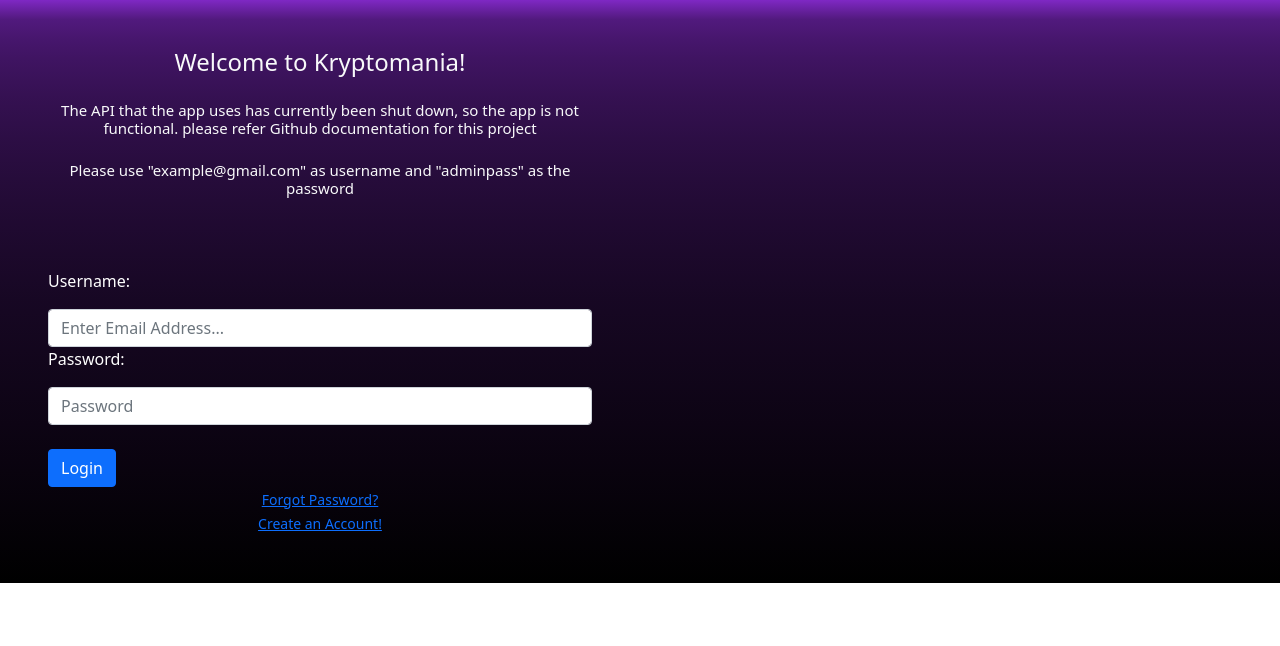
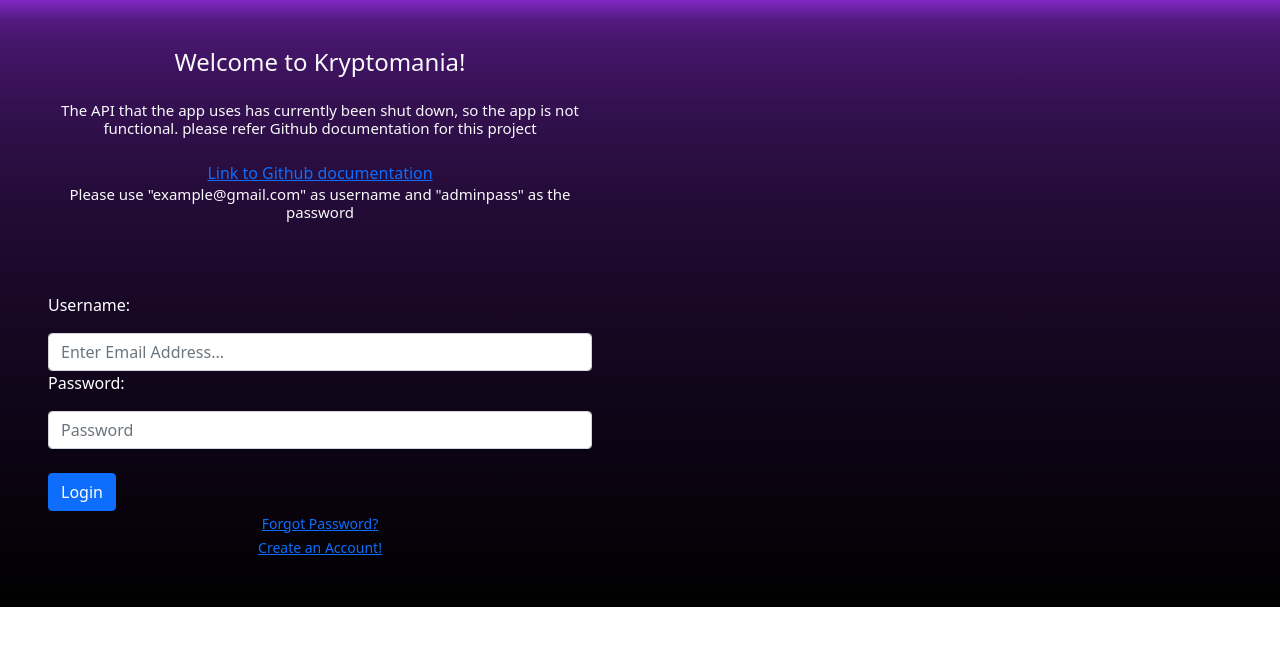
Before and after one commit to vasupradharamac/Kryptomania, a React (Create React App) app: page / in a window 1280 px wide. Shown: the top 646 px of the page. Built offline with nearby package versions, Linux system fonts and the light colour scheme.

Commit message:
Update LoginComponent.js

```diff
--- a/src/LoginComponent.js
+++ b/src/LoginComponent.js
@@ -33,6 +33,7 @@ function LoginComp(){
         </div>
         <div className="text-center" style={{color:'white'}}>
             <h1 className="text-light mb-4" style={{color:'white', "fontSize": "15px"}}>The API that the app uses has currently been shut down, so the app is not functional. please refer Github documentation for this project</h1>
+              <a href="https://github.com/vasupradharamac/Kryptomania">Link to Github documentation</a>
             <h4 className="text-light mb-4" style={{color:'white', "fontSize": "15px"}}>Please use "example@gmail.com" as username and "adminpass" as the password</h4>
             <br/> <br/>
         </div>
```
